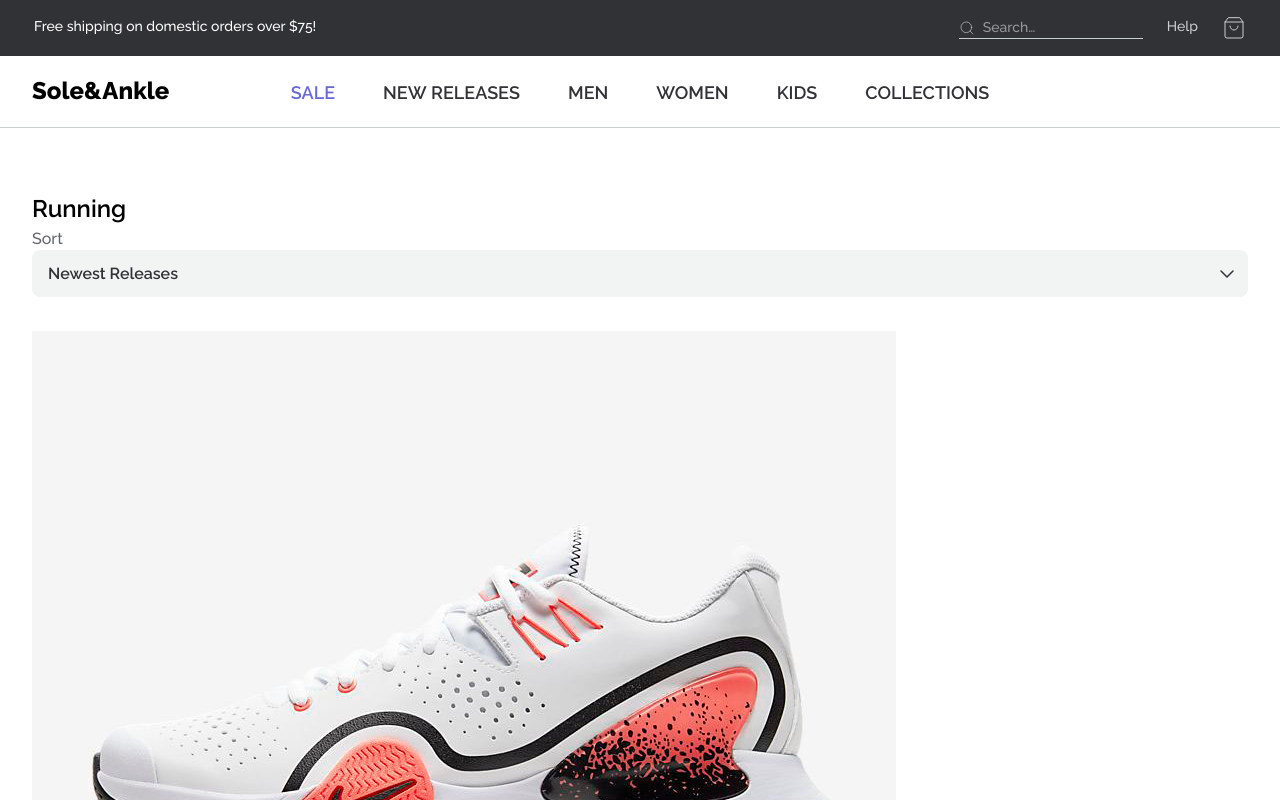
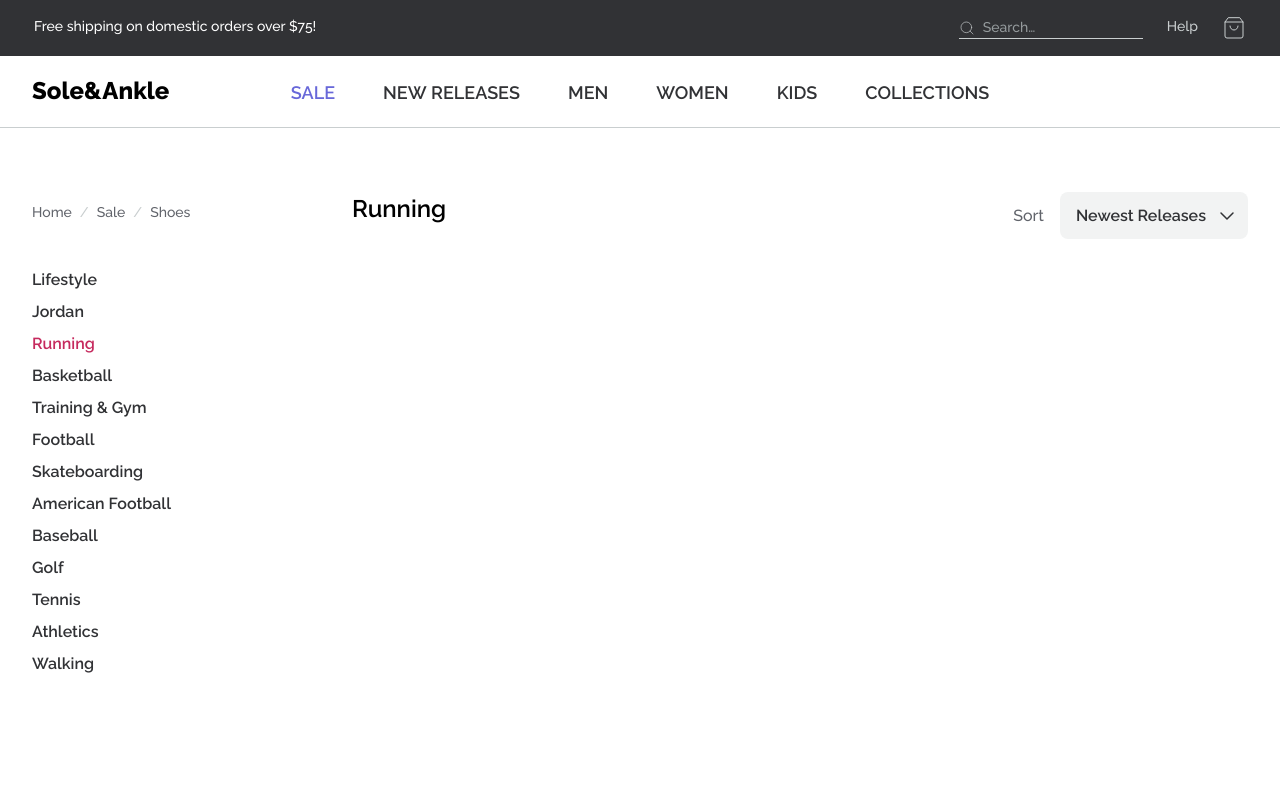
Before and after one commit to arvingarciabtw/css-for-js-workshops, a React (Vite) app in the folder module-4-sole-and-ankle/: page / in a window 1280 px wide. Shown: the top 800 px of the page. Built offline with nearby package versions, Linux system fonts and the light colour scheme.

Commit message:
feat: complete exercise 3

```diff
--- a/module-4-sole-and-ankle/src/components/Select/Select.jsx
+++ b/module-4-sole-and-ankle/src/components/Select/Select.jsx
@@ -1,14 +1,12 @@
-import React from 'react';
-import styled from 'styled-components';
+import React from "react";
+import styled from "styled-components";
 
-import { COLORS, WEIGHTS } from '../../constants';
-import Icon from '../Icon';
+import { COLORS, WEIGHTS } from "../../constants";
+import Icon from "../Icon";
 
 const Select = ({ label, value, children, ...delegated }) => {
   const childArray = React.Children.toArray(children);
-  const selectedChild = childArray.find(
-    (child) => child.props.value === value
-  );
+  const selectedChild = childArray.find((child) => child.props.value === value);
 
   const displayedValue = selectedChild.props.children;
 
@@ -21,18 +19,17 @@ const Select = ({ label, value, children, ...delegated }) => {
 
         <DisplayedBit>
           {displayedValue}
-          <ChevronIcon
-            id="chevron-down"
-            size={24}
-            strokeWidth={1.5}
-          />
+          <ChevronIcon id="chevron-down" size={24} strokeWidth={1.5} />
         </DisplayedBit>
       </SelectWrapper>
     </Wrapper>
   );
 };
 
-const Wrapper = styled.label``;
+const Wrapper = styled.label`
+  display: flex;
+  align-items: center;
+`;
 
 const VisibleLabel = styled.span`
   color: ${COLORS.gray[700]};
--- a/module-4-sole-and-ankle/src/components/ShoeIndex/ShoeIndex.jsx
+++ b/module-4-sole-and-ankle/src/components/ShoeIndex/ShoeIndex.jsx
@@ -1,17 +1,26 @@
-import React from 'react';
-import styled from 'styled-components';
+import React from "react";
+import styled from "styled-components";
 
-import { WEIGHTS } from '../../constants';
+import { WEIGHTS } from "../../constants";
 
-import Breadcrumbs from '../Breadcrumbs';
-import Select from '../Select';
-import Spacer from '../Spacer';
-import ShoeSidebar from '../ShoeSidebar';
-import ShoeGrid from '../ShoeGrid';
+import Breadcrumbs from "../Breadcrumbs";
+import Select from "../Select";
+import Spacer from "../Spacer";
+import ShoeSidebar from "../ShoeSidebar";
+import ShoeGrid from "../ShoeGrid";
 
 const ShoeIndex = ({ sortId, setSortId }) => {
   return (
     <Wrapper>
+      <LeftColumn>
+        <Breadcrumbs>
+          <Breadcrumbs.Crumb href="/">Home</Breadcrumbs.Crumb>
+          <Breadcrumbs.Crumb href="/sale">Sale</Breadcrumbs.Crumb>
+          <Breadcrumbs.Crumb href="/sale/shoes">Shoes</Breadcrumbs.Crumb>
+        </Breadcrumbs>
+        <Spacer size={42} />
+        <ShoeSidebar />
+      </LeftColumn>
       <MainColumn>
         <Header>
           <Title>Running</Title>
@@ -25,30 +34,33 @@ const ShoeIndex = ({ sortId, setSortId }) => {
           </Select>
         </Header>
         <Spacer size={34} />
-        <ShoeGrid />
+        {/* <ShoeGrid /> */}
       </MainColumn>
-      <LeftColumn>
-        <Breadcrumbs>
-          <Breadcrumbs.Crumb href="/">Home</Breadcrumbs.Crumb>
-          <Breadcrumbs.Crumb href="/sale">Sale</Breadcrumbs.Crumb>
-          <Breadcrumbs.Crumb href="/sale/shoes">
-            Shoes
-          </Breadcrumbs.Crumb>
-        </Breadcrumbs>
-        <Spacer size={42} />
-        <ShoeSidebar />
-      </LeftColumn>
     </Wrapper>
   );
 };
 
-const Wrapper = styled.div``;
+const Wrapper = styled.div`
+  display: flex;
+  gap: 120px;
+`;
 
-const LeftColumn = styled.div``;
+const LeftColumn = styled.div`
+  min-width: 200px;
+  padding-top: 10px;
+`;
 
-const MainColumn = styled.div``;
+const MainColumn = styled.div`
+  // background: lightblue;
+  width: 100%;
+`;
 
-const Header = styled.header``;
+const Header = styled.header`
+  min-width: 100%;
+  display: flex;
+  justify-content: space-between;
+  flex: 1;
+`;
 
 const Title = styled.h2`
   font-size: 1.5rem;
```
